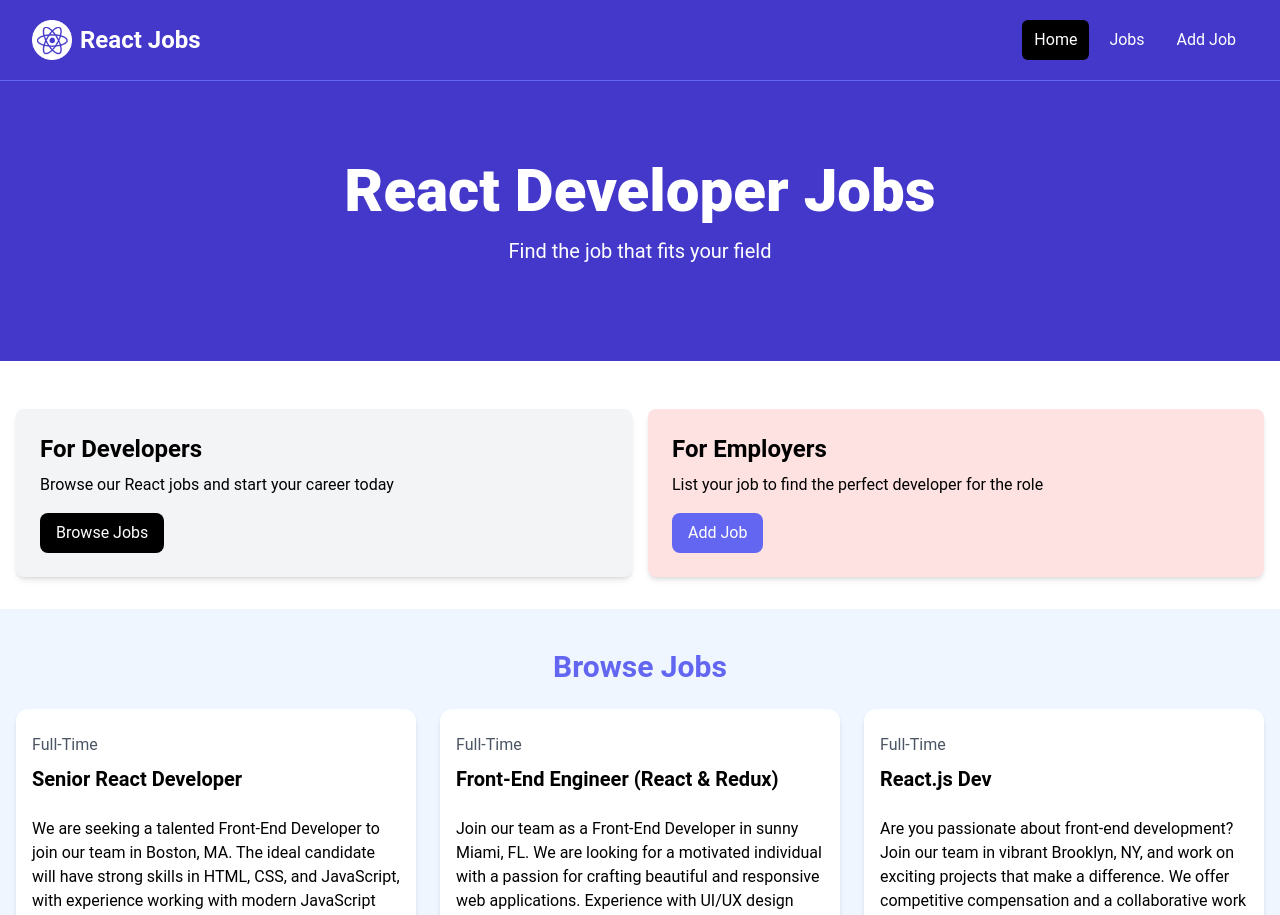
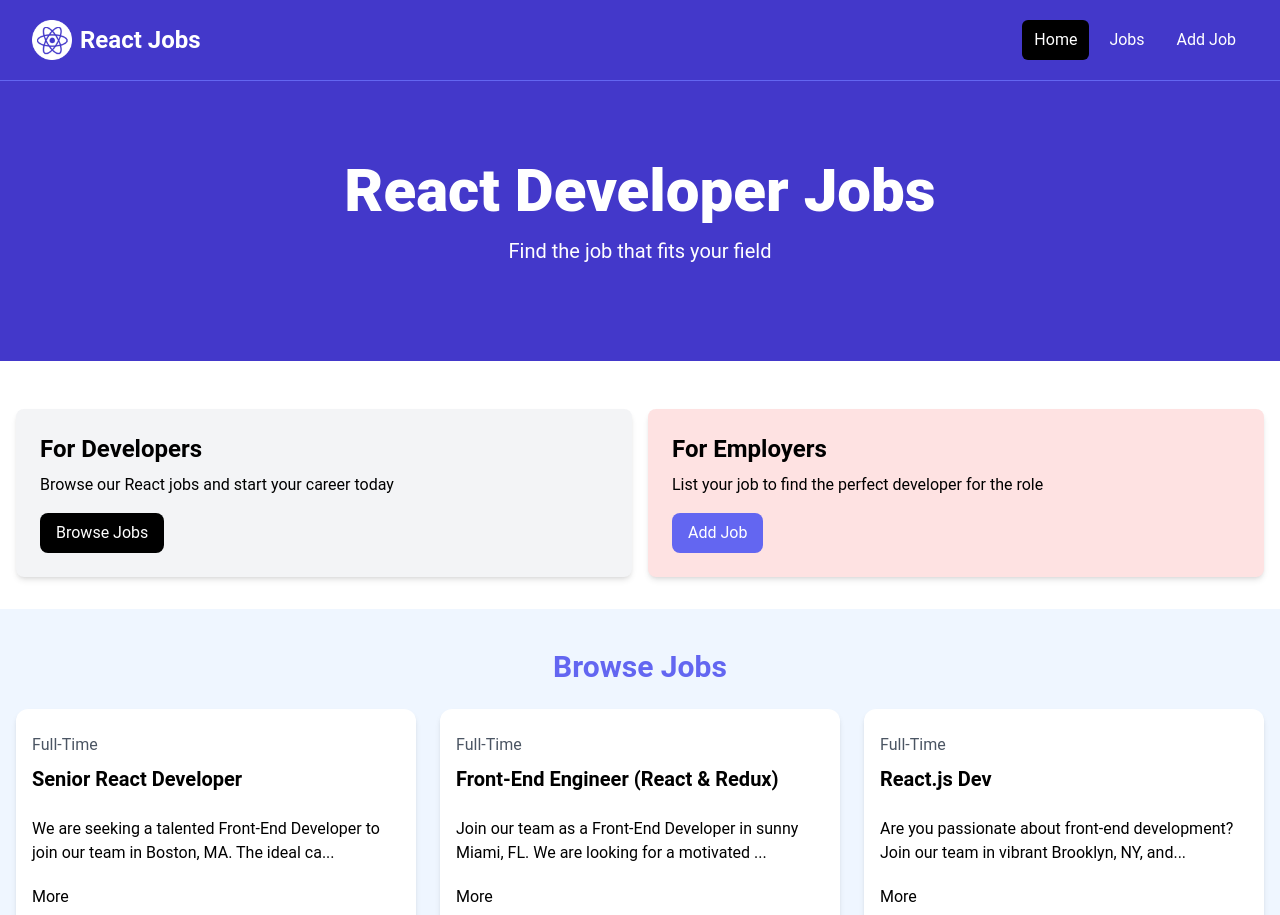
Before and after one commit to joeyovey/react-jobs, a React (Vite) app: page / in a window 1280 px wide. Shown: the top 915 px of the page. Built offline with nearby package versions, Linux system fonts and the light colour scheme.

Commit message:
Added useState to show less or more of the job description

```diff
--- a/src/components/JobListing.jsx
+++ b/src/components/JobListing.jsx
@@ -1,4 +1,12 @@
+import { useState } from "react"
+
 const JobListing = ({ job }) => {
+    const [fullDescription, setFullDescription] = useState(false);
+
+    let description = job.description;
+    if(!fullDescription){
+        description = description.substring(0, 90) + "..."
+    }
   return (
     <>
        <div className="bg-white rounded-xl shadow-md relative">
@@ -8,7 +16,11 @@ const JobListing = ({ job }) => {
                         <h3 className="text-xl font-bold">{job.title}</h3>
                 </div>
 
-                <div className="mb-5">{job.description}</div>
+                <div className="mb-5">{description}</div>
+                <button onClick={() => setFullDescription((preState) => !preState)}
+                    className="text-indigon-500 mb-5 hover:text-indigo-600">
+                    {fullDescription ? 'Less' : 'More'}
+                </button>
 
                 <h3 className="text-indigo-500 mb-2">{job.salary} / Year</h3>
 
```
